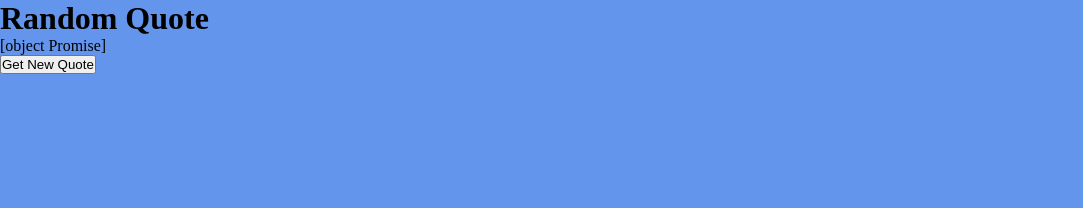
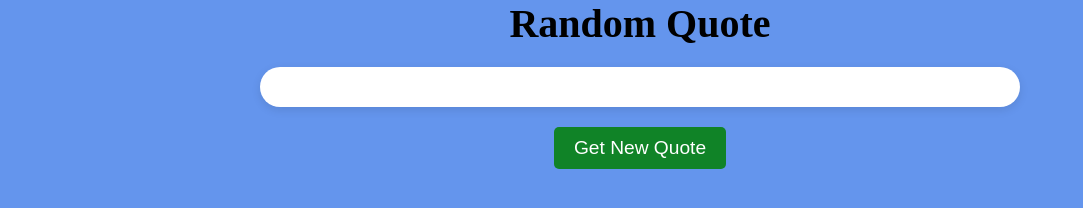
Before and after one commit to abutler911/random-quotes-html-js, a plain HTML site: page index.html in a window 1280 px wide. Both pictures are taken after a click on the button "Get New Quote". Shown: the whole page, without its empty margins (0-1083 px from the left). Drawn offline with Linux system fonts and the light colour scheme; no server answers.

Commit message:
styling changes

```diff
--- a/index.html
+++ b/index.html
@@ -9,8 +9,12 @@
   </head>
   <body>
     <h1>Random Quote</h1>
-    <div class="quote-container"></div>
-    <button id="quote-btn">Get New Quote</button>
+    <div class="container">
+      <div class="quote-container">
+        <p id="quote"></p>
+      </div>
+      <button id="quote-btn">Get New Quote</button>
+    </div>
 
     <script src="quotes.js"></script>
   </body>
--- a/quotes.js
+++ b/quotes.js
@@ -1,19 +1,17 @@
-const quoteContainer = document.querySelector(".quote-container");
+const quoteContainer = document.querySelector("#quote");
 const quoteButton = document.querySelector("#quote-btn");
 let url = "https://type.fit/api/quotes";
 
 quoteButton.addEventListener("click", () => {
-  quoteContainer.innerHTML = getQuote();
+  getQuote().then((quote) => {
+    quoteContainer.innerHTML = quote;
+  });
 });
 
 const getQuote = async function () {
-  fetch(url)
-    .then(function (response) {
-      return response.json();
-    })
-    .then(function (data) {
-      return console.log(JSON.stringify(data[1].text));
-    });
+  const randomNumber = Math.floor(Math.random() * 1000);
+  const response = await fetch(url);
+  const data = await response.json();
+
+  return data[randomNumber].text;
 };
-
-// getQuote();
--- a/style.css
+++ b/style.css
@@ -8,3 +8,59 @@ body {
     background-color: cornflowerblue;
 
 }
+
+.container {
+    max-width: 800px;
+    margin: 0 auto;
+    padding: 20px;
+}
+
+h1 {
+    font-size: 2.5rem;
+    font-weight: bold;
+    text-align: center;
+    margin-top: 0
+}
+
+.quote-container {
+    padding: 20px;
+    border-radius: 20px;
+    background-color: white;
+    box-shadow: 0px 3px 10px rgba(0, 0, 0, 0.1);
+    margin-bottom: 20px;
+}
+
+/* Style the quote text */
+.quote-container p {
+    font-size: 1.5rem;
+    margin: 0;
+    text-align: center;
+}
+
+/* Style the quote author */
+.quote-container cite {
+    display: block;
+    margin-top: 10px;
+    font-style: italic;
+}
+
+/* Style the button */
+#quote-btn {
+    display: block;
+    margin: 0 auto;
+    padding: 10px 20px;
+    border-radius: 5px;
+    background-color: #108327;
+    color: white;
+    font-size: 1.2rem;
+    border: none;
+    cursor: pointer;
+}
+
+#quote-btn:hover {
+    background-color: #0062cc;
+}
+
+#quote-btn:active {
+    background-color: #005cbf;
+}
```
